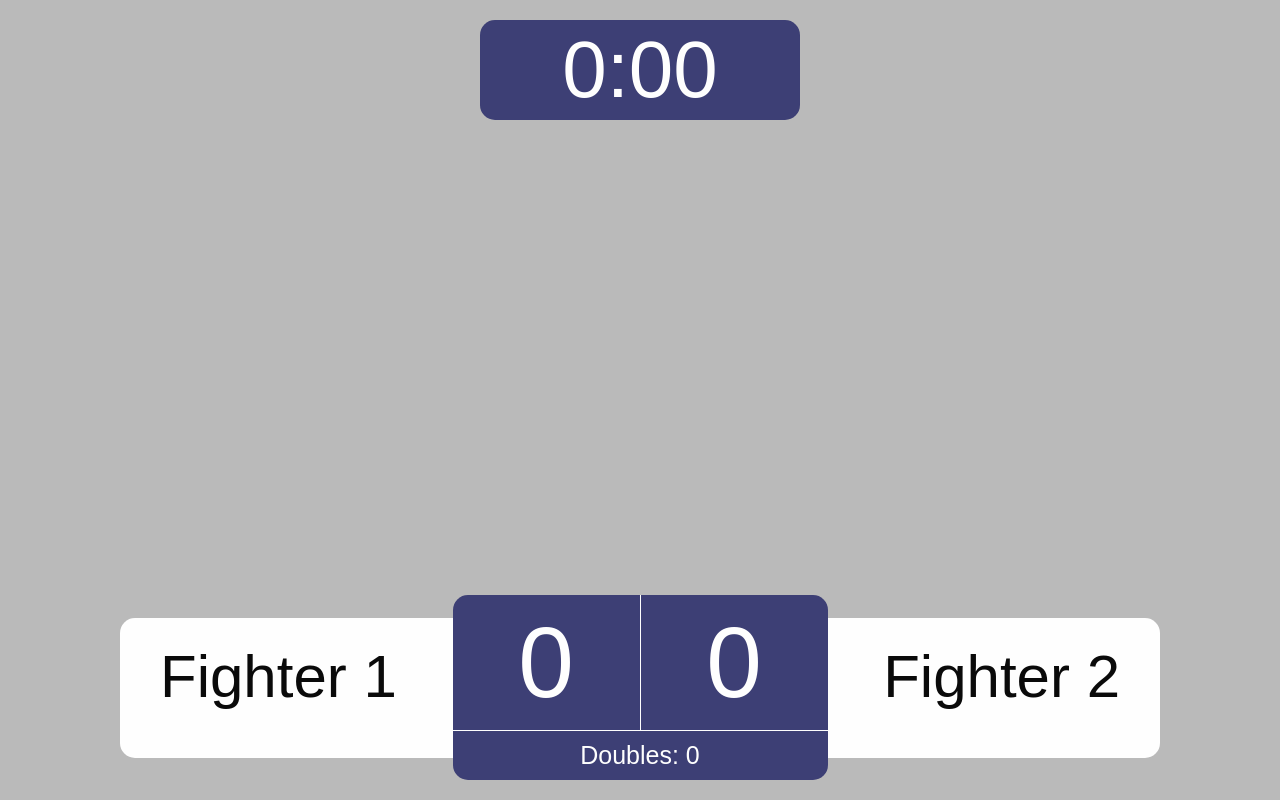
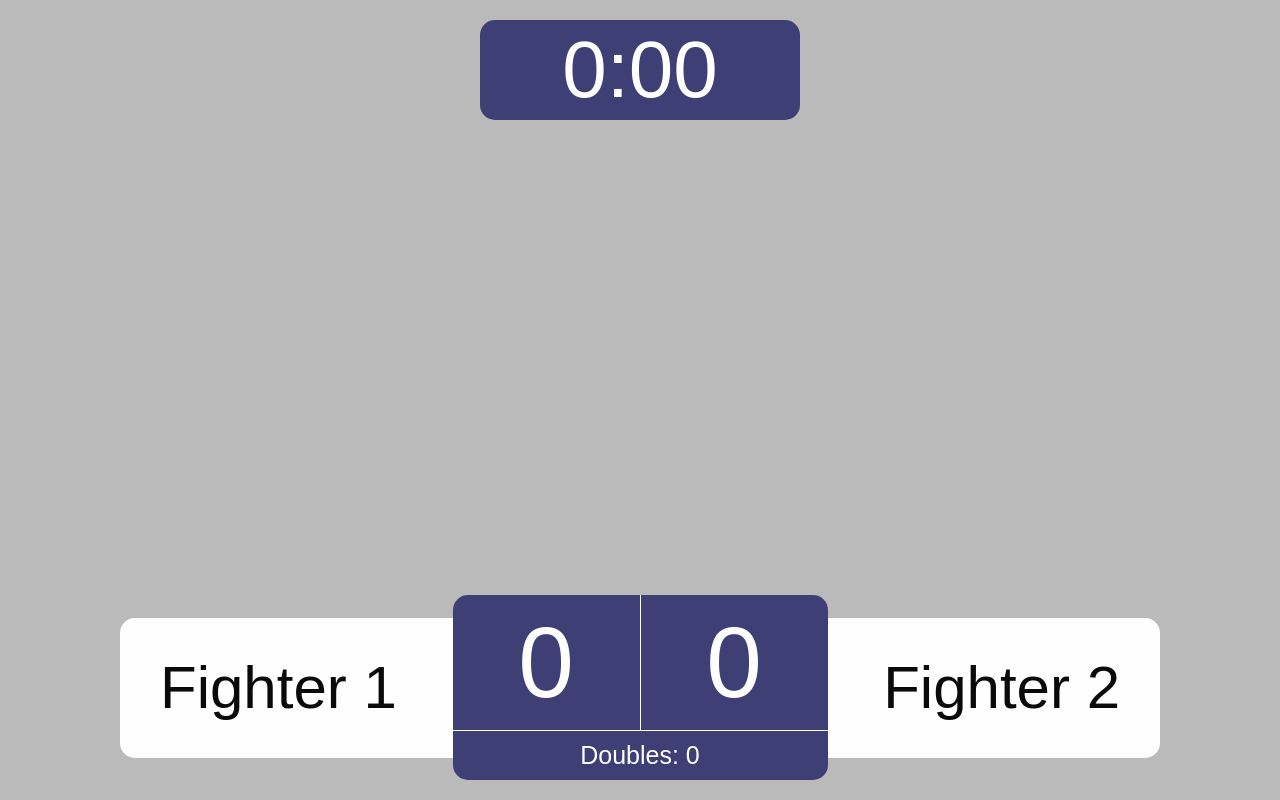
Before and after one commit to Drakonkinst/hema-scorecard-overlay, a website with bundled scripts: page public/overlay/index.html in a window 1280 px wide. Built offline with nearby package versions, Linux system fonts and the light colour scheme; a web font is replaced by a local one; what fitty would draw is missing.

Commit message:
Properly center names without schools

```diff
--- a/public/overlay/index.html
+++ b/public/overlay/index.html
@@ -24,10 +24,8 @@
                             Fighter 1
                         </div>
                     </div>
-                    <div class="fighter-school-container">
-                        <div class="fighter-school">
-                            School 1
-                        </div>
+                    <div class="fighter-school">
+                        School 1
                     </div>
                 </div>
                 <div class="score-container">
@@ -43,11 +41,9 @@
                             Fighter 2
                         </div>
                     </div>
-                    <div class="fighter-school-container">
                         <div class="fighter-school">
                             School 2
                         </div>
-                    </div>
                 </div>
             </div>
             <div class="overlay-debug-info hidden">
```
